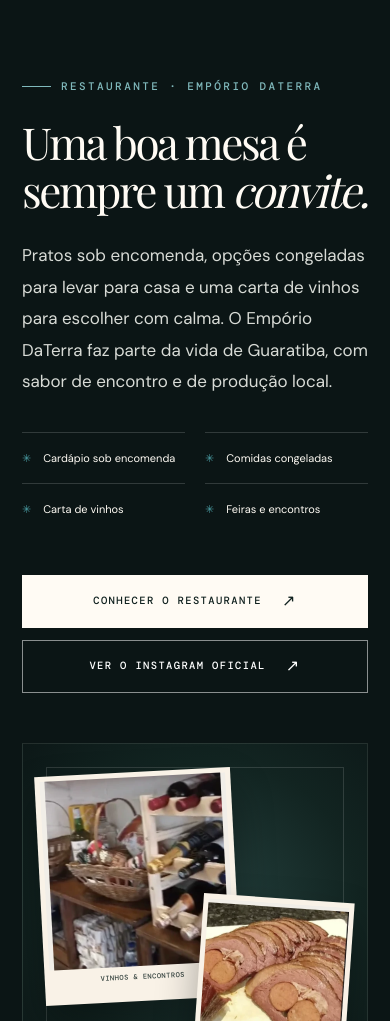
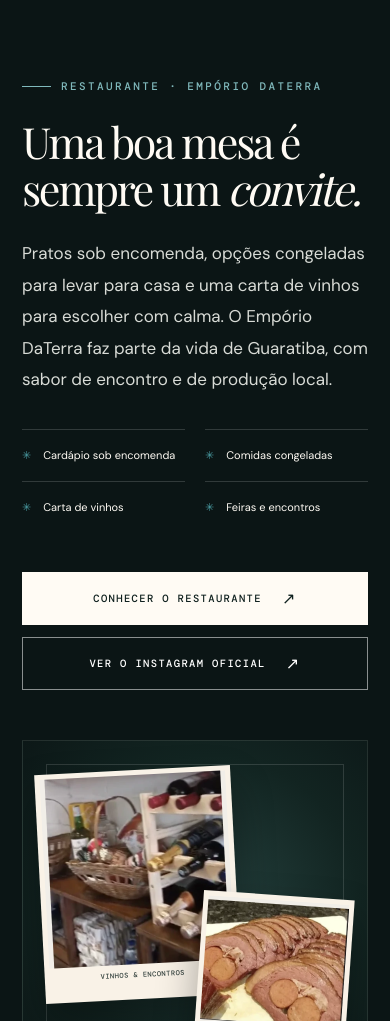
Before and after one commit to walsce/emporio-da-terra-guaratiba-preview, a plain HTML site: page index.html in a window 390 px wide. Shown: the part 1910-2931 px from the top of the page. Drawn offline with nearby package versions, Linux system fonts and the light colour scheme; a web font is replaced by a local one.

Commit message:
Constrain editorial typography and stack at narrower desktop widths

```diff
--- a/assets/styles.css
+++ b/assets/styles.css
@@ -88,3 +88,17 @@ html,body{max-width:100%;overflow-x:clip}
  .homepage-gallery button:nth-child(2){grid-row:span 2}
  .homepage-gallery button:nth-child(3){display:block}
 }
+
+/* Containment and readable column typography at laptop and zoomed widths. */
+.experience{grid-template-columns:minmax(0,1fr) minmax(0,1fr)}
+.experience>*{min-width:0}
+.experience .content h2{font-size:clamp(43px,4.55vw,72px);overflow-wrap:normal}
+.experience .content{min-width:0}
+@media(max-width:1020px){
+ .experience{grid-template-columns:minmax(0,1fr)}
+ .experience .content{order:1}
+ .experience .restaurant-editorial{order:2;width:100%;max-width:740px;height:470px;min-height:0}
+}
+@media(max-width:600px){
+ .experience .restaurant-editorial{height:360px}
+}
```
